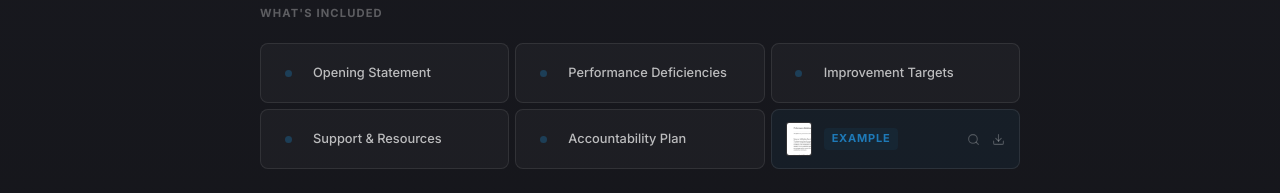
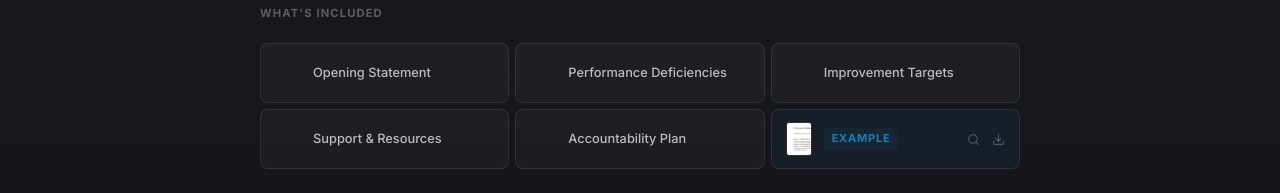
Before and after one commit to coolcalvin457-tech/agent-timesaver-nextjs, a Next.js app: page /pip-builder in a window 1280 px wide. Shown: the part 440-633 px from the top of the page. Built offline with nearby package versions, Linux system fonts and the light colour scheme.

Commit message:
PIPSectionCards: remove blue dot, keep invisible spacer for text alignment

```diff
--- a/components/PIPSectionCards.tsx
+++ b/components/PIPSectionCards.tsx
@@ -53,12 +53,6 @@ export default function PIPSectionCards() {
               alignItems: "center",
               justifyContent: "center",
             }}>
-              <div style={{
-                width: "7px",
-                height: "7px",
-                borderRadius: "50%",
-                background: "rgba(30,122,184,0.35)",
-              }} />
             </div>
             <span className="kit-list-title">
               {section.title}
```
